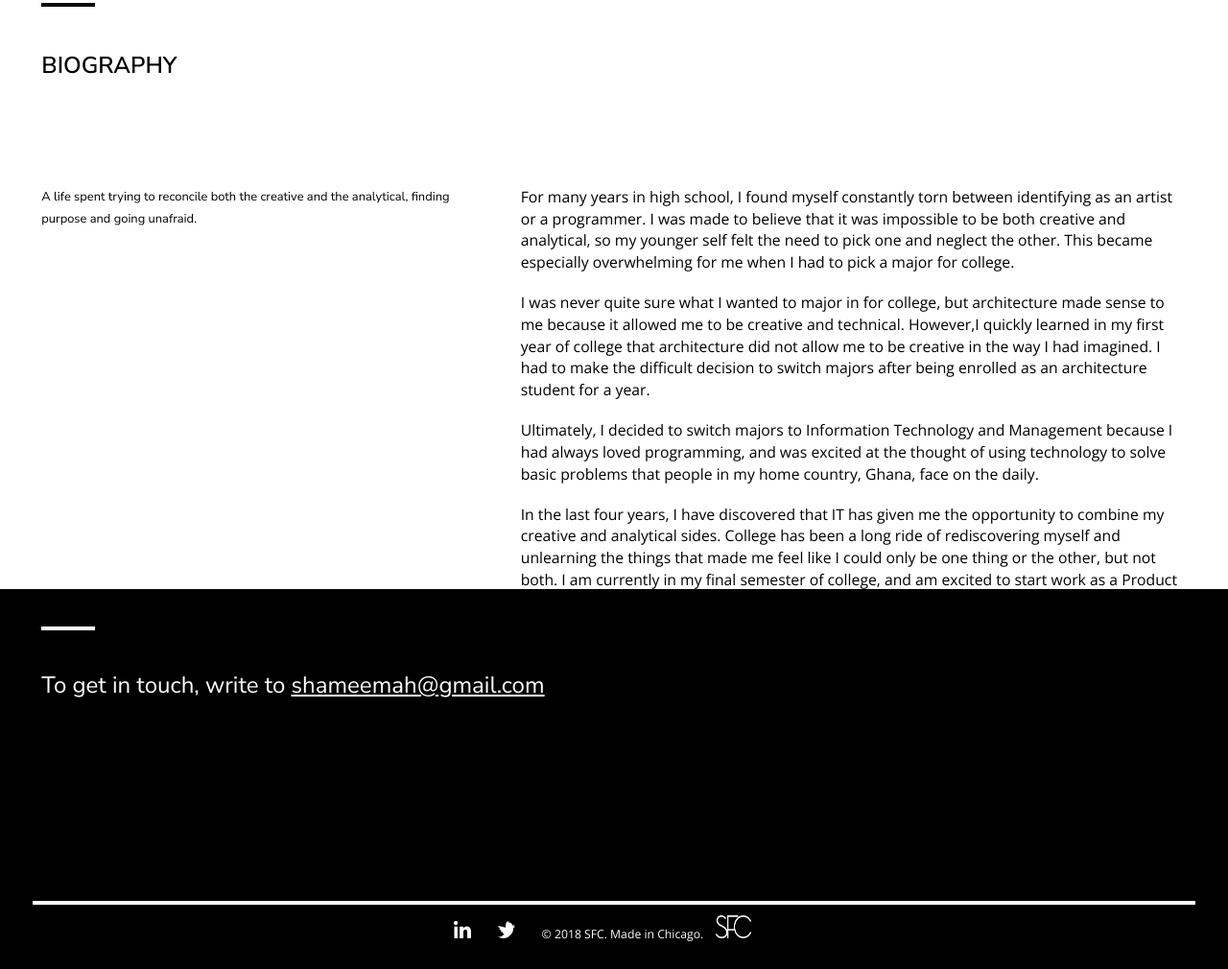
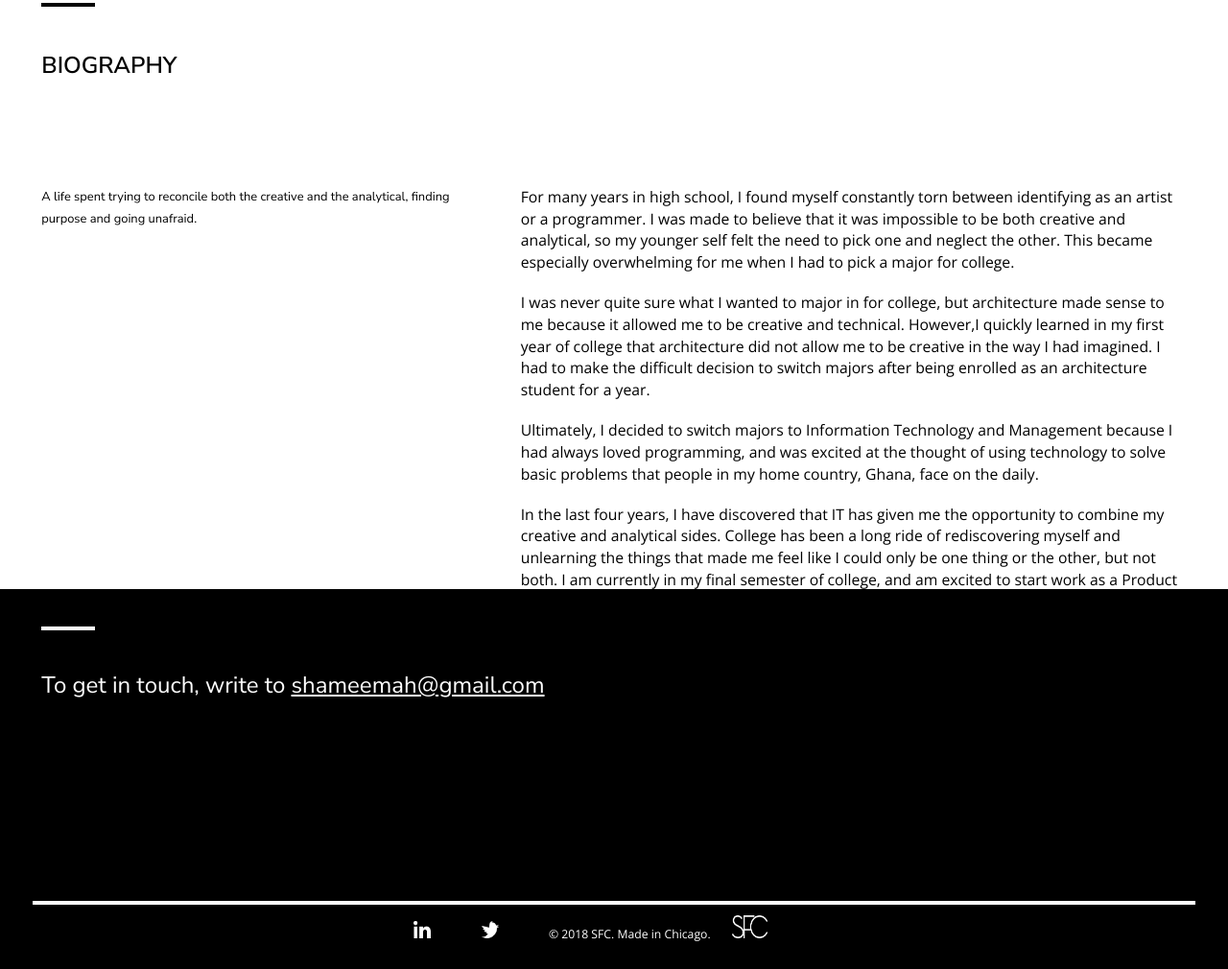
Before and after one commit to Shameemah/com330-project2, a plain HTML site: page index.html in a window 1280 px wide. Shown: the part 1645-2655 px from the top of the page at 96% size. Drawn offline with nearby package versions, Linux system fonts and the light colour scheme.

Commit message:
Increase footer padding for larger screens

```diff
--- a/css/screen.css
+++ b/css/screen.css
@@ -308,4 +308,13 @@ footer figure:last-child img {
     margin-right: 2.748em;
   }
 
+  @media screen and (min-width: 1200px) {
+    footer p {
+      padding-right: 1.6em;
+    }
+
+    footer figure img {
+      padding-right: 4em;
+    }
+  }
 }
```
